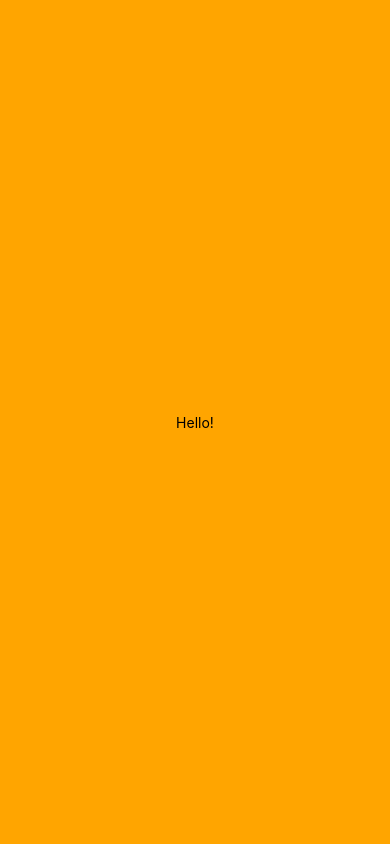
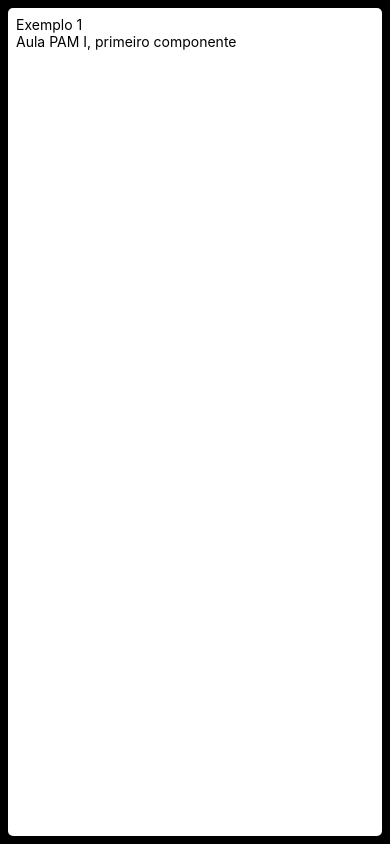
Before and after one commit to Mayumino/aula-introducao-expo, a React Native app: screen / in a window 390 px wide. Built offline with nearby package versions, Linux system fonts and the light colour scheme.

Commit message:
aula exemplo 01

```diff
--- a/App.js
+++ b/App.js
@@ -2,11 +2,14 @@ import { StatusBar } from 'expo-status-bar';
 import { StyleSheet, Text, View } from 'react-native';
 import Constants from 'expo-constants';
 
+//Exemplos
+import Exemplo01 from './src/exemplos/exemplo-01';
+
 export default function App() {
   return (
     <View style={styles.container}>
-      <Text>Hello!</Text>
-      <StatusBar style="auto" />
+      <Exemplo01/>
+      <StatusBar style="light" />
     </View>
   );
 }
@@ -14,9 +17,9 @@ export default function App() {
 const styles = StyleSheet.create({
   container: {
     flex: 1,
-    backgroundColor: 'orange',
-    alignItems: 'center',
-    justifyContent: 'center',
+    backgroundColor: 'black',
+    //alignItems: 'center',
+    //justifyContent: 'center',
     padding: 8,
     paddingTop: Constants.statusBarHeight || 8,
   },
--- /dev/null
+++ b/src/exemplos/exemplo-01/index.js
@@ -0,0 +1,14 @@
+import { View , Text } from 'react-native';
+
+import styles from './styles';
+
+function Exemplo01 () {
+    return(
+        <View style={styles.container}>
+            <Text>Exemplo 1</Text>
+            <Text>Aula PAM I, primeiro componente</Text>
+        </View>
+    );
+}
+
+export default Exemplo01;
--- /dev/null
+++ b/src/exemplos/exemplo-01/styles.js
@@ -0,0 +1,12 @@
+import { StyleSheet } from 'react-native';
+
+const styles = StyleSheet.create({
+    container: {
+        flex: 1,
+        backgroundColor: '#fff',
+        borderRadius: 5,
+        padding: 8,
+    },
+});
+
+export default styles;
```
